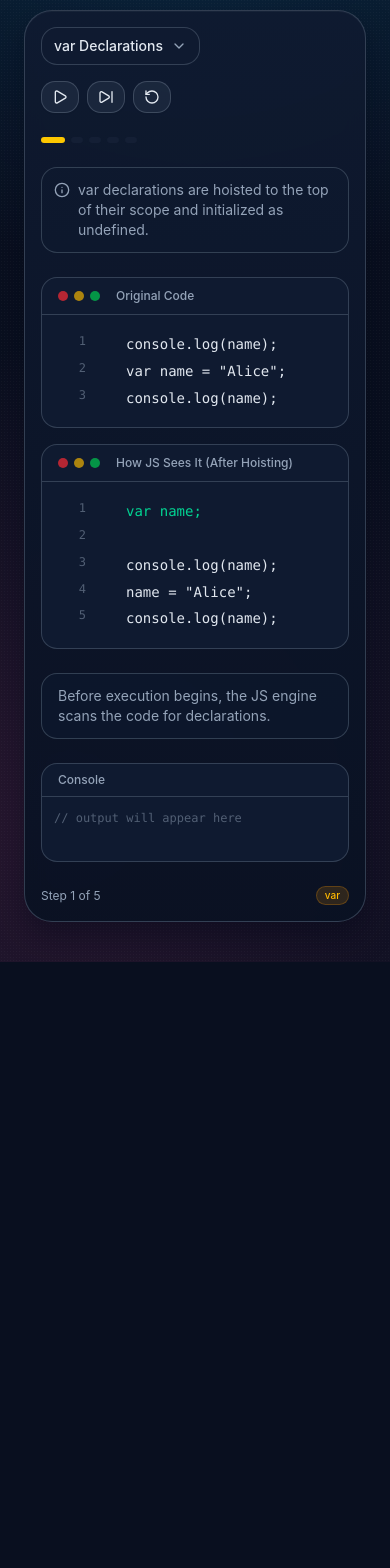
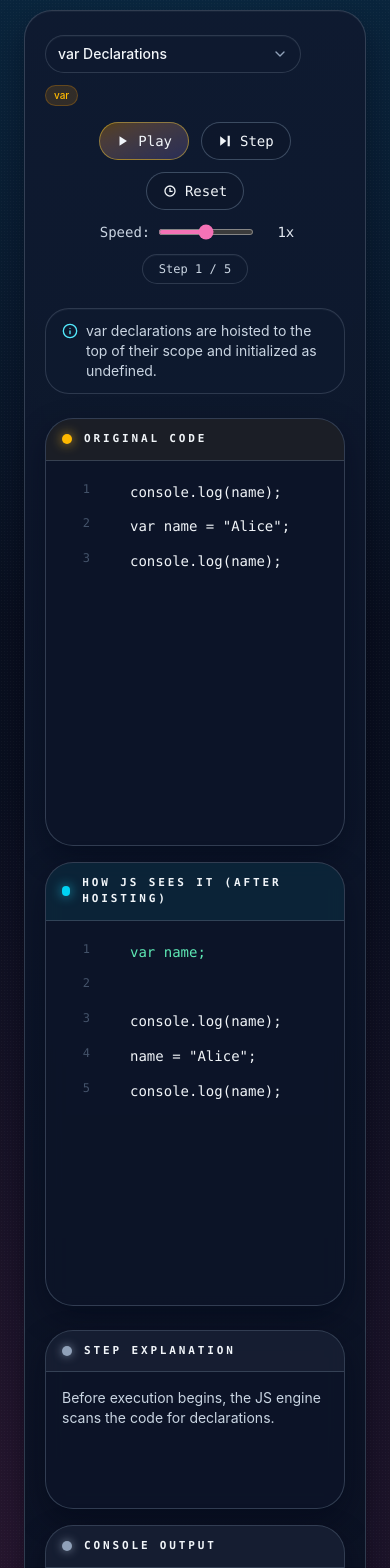
Before and after one commit to tornike14/visualizejs, a Next.js app: page /javascript/hoisting in a window 390 px wide. Shown: the part 220-1788 px from the top of the page. Before the commit the page ends 1182 px from the top, so only its background shows below. Built offline with nearby package versions, Linux system fonts and the light colour scheme.

Commit message:
hoisiting refactor / minor UI changes

```diff
--- a/src/components/layout/Sidebar.tsx
+++ b/src/components/layout/Sidebar.tsx
@@ -25,19 +25,13 @@ function TopicLink({ topic, isActive }: { topic: Topic; isActive: boolean }) {
   return (
     <Link
       href={topic.route}
-      className={`group flex items-center gap-3 rounded-2xl px-3 py-2.5 text-sm transition-all ${
+      className={`group flex items-center gap-3 rounded-2xl border px-3 py-2.5 text-sm transition-all ${
         isActive
-          ? "border border-pink-400/35 bg-[rgba(31,45,74,0.65)] text-[color:var(--app-text-primary)] shadow-[0_0_18px_rgba(244,114,182,0.14)]"
-          : "border border-transparent text-[color:var(--app-text-secondary)] hover:border-[rgba(71,85,105,0.55)] hover:bg-[rgba(22,33,59,0.62)] hover:text-[color:var(--app-text-primary)]"
+          ? "border-pink-400/35 bg-[rgba(31,45,74,0.7)] text-[color:var(--app-text-primary)] shadow-[0_0_18px_rgba(244,114,182,0.14)]"
+          : "border-[rgba(71,85,105,0.45)] bg-[rgba(13,21,40,0.62)] text-[color:var(--app-text-secondary)] shadow-[inset_0_1px_0_rgba(148,163,184,0.05)] hover:border-[rgba(71,85,105,0.75)] hover:bg-[rgba(22,33,59,0.72)] hover:text-[color:var(--app-text-primary)]"
       }`}
     >
-      <span className="text-base">{topic.icon}</span>
-      <div className="flex flex-1 flex-col gap-1">
-        <span className="font-medium">{topic.title}</span>
-        <span className="line-clamp-1 text-xs text-[color:var(--app-text-secondary)]">
-          {topic.description}
-        </span>
-      </div>
+      <span className="flex-1 font-semibold tracking-[0.01em]">{topic.title}</span>
       <Badge
         variant="outline"
         className={`text-[10px] ${DIFFICULTY_COLORS[topic.difficulty]}`}
@@ -87,7 +81,7 @@ function SidebarContent({
       <Separator className="bg-[rgba(71,85,105,0.55)]" />
 
       <ScrollArea className="flex-1 px-3 py-3">
-        <nav className="flex flex-col gap-1" aria-label="Topics">
+        <nav className="flex flex-col gap-2" aria-label="Topics">
           {filteredTopics.map((topic) => (
             <div key={topic.id} onClick={onLinkClick}>
               <TopicLink topic={topic} isActive={pathname === topic.route} />
--- a/src/components/layout/TopicToggle.tsx
+++ b/src/components/layout/TopicToggle.tsx
@@ -1,5 +1,6 @@
 "use client";
 
+import Image from "next/image";
 import type { Category } from "@/types";
 
 interface TopicToggleProps {
@@ -15,25 +16,45 @@ export function TopicToggle({
     <div className="app-surface-flat flex items-center gap-1 rounded-2xl p-1">
       <button
         onClick={() => onCategoryChange("javascript")}
-        className={`flex-1 rounded-xl px-3 py-1.5 text-sm font-medium transition-all ${
+        className={`flex flex-1 items-center justify-center rounded-xl px-3 py-2 text-sm font-medium transition-all ${
           activeCategory === "javascript"
-            ? "border border-yellow-300/30 bg-yellow-400/15 text-yellow-200 shadow-[0_0_16px_rgba(251,191,36,0.16)]"
-            : "border border-transparent text-[color:var(--app-text-secondary)] hover:text-[color:var(--app-text-primary)]"
+            ? "border border-yellow-300/30 bg-yellow-400/15 shadow-[0_0_16px_rgba(251,191,36,0.16)]"
+            : "border border-transparent hover:bg-[rgba(22,33,59,0.62)]"
         }`}
+        aria-label="JavaScript"
         aria-pressed={activeCategory === "javascript"}
       >
-        JavaScript
+        <Image
+          src="/icons/javascript.svg"
+          alt=""
+          width={22}
+          height={22}
+          className={`h-[22px] w-[22px] object-contain transition-opacity ${
+            activeCategory === "javascript" ? "opacity-100" : "opacity-75"
+          }`}
+        />
+        <span className="sr-only">JavaScript</span>
       </button>
       <button
         onClick={() => onCategoryChange("react")}
-        className={`flex-1 rounded-xl px-3 py-1.5 text-sm font-medium transition-all ${
+        className={`flex flex-1 items-center justify-center rounded-xl px-3 py-2 text-sm font-medium transition-all ${
           activeCategory === "react"
-            ? "border border-cyan-300/30 bg-cyan-400/15 text-cyan-200 shadow-[0_0_16px_rgba(34,211,238,0.16)]"
-            : "border border-transparent text-[color:var(--app-text-secondary)] hover:text-[color:var(--app-text-primary)]"
+            ? "border border-cyan-300/30 bg-cyan-400/15 shadow-[0_0_16px_rgba(34,211,238,0.16)]"
+            : "border border-transparent hover:bg-[rgba(22,33,59,0.62)]"
         }`}
+        aria-label="React"
         aria-pressed={activeCategory === "react"}
       >
-        React
+        <Image
+          src="/icons/react.svg"
+          alt=""
+          width={22}
+          height={22}
+          className={`h-[22px] w-[22px] object-contain transition-opacity ${
+            activeCategory === "react" ? "opacity-100" : "opacity-75"
+          }`}
+        />
+        <span className="sr-only">React</span>
       </button>
     </div>
   );
--- a/src/components/visualizations/Hoisting.tsx
+++ b/src/components/visualizations/Hoisting.tsx
@@ -2,17 +2,17 @@
 
 import { useState, useCallback, useRef, useEffect } from "react";
 import {
-  Play,
-  Pause,
-  SkipForward,
-  RotateCcw,
   ChevronDown,
   ArrowUp,
   AlertTriangle,
   Info,
 } from "lucide-react";
-import { Button } from "@/components/ui/button";
 import { Badge } from "@/components/ui/badge";
+import { NeonPanel, type NeonTone } from "@/components/visualization-ui/NeonPanel";
+import {
+  TransportControls,
+  type PlaybackSpeedLevel,
+} from "@/components/visualization-ui/TransportControls";
 import { cn } from "@/lib/utils";
 
 // ---------------------------------------------------------------------------
@@ -437,12 +437,29 @@ function kindLabel(kind: HoistingKind): string {
   }
 }
 
+const SPEED_TO_DELAY_MS: Record<PlaybackSpeedLevel, number> = {
+  1: 2400,
+  2: 1800,
+  3: 1300,
+  4: 850,
+  5: 500,
+};
+
+const SPEED_LABELS: Record<PlaybackSpeedLevel, string> = {
+  1: "0.5x",
+  2: "0.75x",
+  3: "1x",
+  4: "1.5x",
+  5: "2x",
+};
+
 // ---------------------------------------------------------------------------
 // Sub-components
 // ---------------------------------------------------------------------------
 
 function CodePanel({
   title,
+  tone,
   lines,
   highlightIds,
   floatingIds,
@@ -450,6 +467,7 @@ function CodePanel({
   isHoistedView,
 }: {
   title: string;
+  tone: NeonTone;
   lines: (CodeLine | HoistedLine)[];
   highlightIds: string[];
   floatingIds: string[];
@@ -457,19 +475,12 @@ function CodePanel({
   isHoistedView: boolean;
 }) {
   return (
-    <div className="flex flex-1 flex-col overflow-hidden rounded-lg border border-border bg-card">
-      {/* Panel header */}
-      <div className="flex items-center gap-2 border-b border-border px-4 py-2.5">
-        <div className="flex gap-1.5">
-          <span className="block h-2.5 w-2.5 rounded-full bg-red-500/70" />
-          <span className="block h-2.5 w-2.5 rounded-full bg-yellow-500/70" />
-          <span className="block h-2.5 w-2.5 rounded-full bg-green-500/70" />
-        </div>
-        <span className="ml-2 text-xs font-medium text-muted-foreground">{title}</span>
-      </div>
-
-      {/* Code lines */}
-      <div className="flex-1 overflow-auto p-4 font-mono text-sm leading-relaxed">
+    <NeonPanel
+      title={title}
+      tone={tone}
+      bodyClassName="min-h-[24rem] overflow-auto p-0 font-mono text-sm leading-relaxed"
+    >
+      <div className="space-y-1 p-4">
         {lines.map((line, idx) => {
           const isHighlighted = highlightIds.includes(line.id);
           const isFloating = floatingIds.includes(line.id);
@@ -481,38 +492,30 @@ function CodePanel({
             <div
               key={`${line.id}-${idx}`}
               className={cn(
-                "flex items-start gap-3 rounded-md px-2 py-0.5 transition-all duration-500",
-                isHighlighted && "bg-yellow-500/10",
-                isInTDZ && "bg-red-500/10",
-                isFloating &&
-                  "animate-[floatUp_0.8s_ease-out_forwards] bg-emerald-500/10",
-                !isHighlighted && !isInTDZ && !isFloating && "bg-transparent"
+                "flex items-start gap-3 rounded-lg px-2 py-1 transition-all duration-300",
+                isFloating && "ho-floating bg-emerald-500/10 ring-1 ring-emerald-400/20",
+                isInTDZ && "bg-red-500/10 ring-1 ring-red-400/20",
+                isHighlighted && !isInTDZ && "bg-amber-400/10 ring-1 ring-amber-300/20"
               )}
             >
-              {/* Line number */}
-              <span className="w-5 shrink-0 select-none text-right text-xs text-muted-foreground/50">
+              <span className="w-5 shrink-0 select-none text-right text-xs text-slate-500/65">
                 {idx + 1}
               </span>
 
-              {/* Indicators */}
               <span className="w-4 shrink-0">
-                {isFloating && (
-                  <ArrowUp className="h-3.5 w-3.5 animate-[floatUp_0.8s_ease-out_forwards] text-emerald-400" />
-                )}
+                {isFloating && <ArrowUp className="ho-floating h-3.5 w-3.5 text-emerald-300" />}
                 {isInTDZ && !isFloating && (
-                  <AlertTriangle className="h-3.5 w-3.5 text-red-400" />
+                  <AlertTriangle className="h-3.5 w-3.5 text-red-300" />
                 )}
               </span>
 
-              {/* Code text */}
               <span
                 className={cn(
                   "flex-1 whitespace-pre",
-                  isHoistedLine && "text-emerald-400",
-                  isInTDZ && "text-red-400",
-                  !isHoistedLine &&
-                    !isInTDZ &&
-                    (line.text === "" ? "opacity-0" : "text-foreground")
+                  line.text === "" && "opacity-0",
+                  isHoistedLine && "text-emerald-300",
+                  isInTDZ && "text-red-300",
+                  !isHoistedLine && !isInTDZ && line.text !== "" && "text-slate-100"
                 )}
               >
                 {"  ".repeat(line.indent)}
@@ -522,19 +525,20 @@ function CodePanel({
           );
         })}
       </div>
-    </div>
+    </NeonPanel>
   );
 }
 
 function ConsolePanel({ output }: { output: string[] }) {
   return (
-    <div className="flex flex-col overflow-hidden rounded-lg border border-border bg-card">
-      <div className="flex items-center gap-2 border-b border-border px-4 py-2">
-        <span className="text-xs font-medium text-muted-foreground">Console</span>
-      </div>
-      <div className="min-h-[4rem] flex-1 overflow-auto p-3 font-mono text-xs leading-relaxed">
+    <NeonPanel
+      title="Console Output"
+      tone="slate"
+      bodyClassName="min-h-[8.5rem] overflow-auto p-3 font-mono text-xs leading-relaxed"
+    >
+      <div className="space-y-1">
         {output.length === 0 ? (
-          <span className="text-muted-foreground/50">
+          <span className="text-slate-500/70">
             {"// output will appear here"}
           </span>
         ) : (
@@ -546,17 +550,17 @@ function ConsolePanel({ output }: { output: string[] }) {
                 key={idx}
                 className={cn(
                   "py-0.5",
-                  isError ? "text-red-400" : "text-emerald-400"
+                  isError ? "text-red-300" : "text-emerald-300"
                 )}
               >
-                <span className="mr-2 text-muted-foreground/40">&gt;</span>
+                <span className="mr-2 text-slate-500/60">&gt;</span>
                 {line}
               </div>
             );
           })
         )}
       </div>
-    </div>
+    </NeonPanel>
   );
 }
 
@@ -595,21 +599,21 @@ function ExampleSelector({
         type="button"
         onClick={() => setOpen((v) => !v)}
         className={cn(
-          "flex items-center gap-2 rounded-lg border border-border bg-card px-3 py-2 text-sm font-medium text-foreground transition-colors hover:bg-accent",
-          open && "ring-2 ring-ring/50"
+          "app-surface-subtle flex min-w-[16rem] items-center justify-between gap-2 rounded-xl px-3 py-2 text-sm font-medium text-slate-100 transition-all hover:border-pink-300/35 hover:bg-[rgba(22,33,59,0.72)]",
+          open && "ring-2 ring-pink-300/50"
         )}
       >
         <span>{active?.title ?? "Select example"}</span>
         <ChevronDown
           className={cn(
-            "h-4 w-4 text-muted-foreground transition-transform duration-200",
+            "h-4 w-4 text-slate-400 transition-transform duration-200",
             open && "rotate-180"
           )}
         />
       </button>
 
       {open && (
-        <div className="absolute left-0 top-full z-50 mt-1 w-72 overflow-hidden rounded-lg border border-border bg-card shadow-xl">
+        <div className="app-surface absolute left-0 top-full z-50 mt-2 w-[22rem] overflow-hidden rounded-2xl border-[color:var(--app-border)] p-1.5 shadow-[0_18px_36px_rgba(2,6,23,0.5)]">
           {examples.map((ex) => (
             <button
               key={ex.id}
@@ -619,17 +623,19 @@ function ExampleSelector({
                 setOpen(false);
               }}
               className={cn(
-                "flex w-full flex-col gap-1 px-4 py-3 text-left text-sm transition-colors hover:bg-accent",
-                ex.id === activeId && "bg-accent"
+                "flex w-full flex-col gap-1 rounded-xl border border-transparent px-3 py-2.5 text-left text-sm transition-all",
+                ex.id === activeId
+                  ? "border-pink-300/30 bg-[rgba(31,45,74,0.65)]"
+                  : "hover:border-[rgba(71,85,105,0.6)] hover:bg-[rgba(22,33,59,0.62)]"
               )}
             >
               <div className="flex items-center gap-2">
-                <span className="font-medium">{ex.title}</span>
+                <span className="font-medium text-slate-100">{ex.title}</span>
                 <Badge variant="outline" className={cn("text-[10px]", kindBadgeClass(ex.kind))}>
                   {kindLabel(ex.kind)}
                 </Badge>
               </div>
-              <span className="text-xs text-muted-foreground line-clamp-2">
+              <span className="line-clamp-2 text-xs text-slate-400">
                 {ex.description}
               </span>
             </button>
@@ -655,15 +661,27 @@ function StepIndicator({
           className={cn(
             "h-1.5 rounded-full transition-all duration-300",
             idx === current
-              ? "w-6 bg-yellow-400"
+              ? "w-7 bg-amber-300"
               : idx < current
-                ? "w-3 bg-yellow-400/40"
-                : "w-3 bg-muted"
+                ? "w-3 bg-amber-300/45"
+                : "w-3 bg-slate-700/80"
           )}
         />
       ))}
     </div>
   );
+}
+
+function explanationTone(kind: StepKind): NeonTone {
+  if (kind === "tdz-error") {
+    return "pink";
+  }
+
+  if (kind === "hoist") {
+    return "green";
+  }
+
+  return "slate";
 }
 
 // ---------------------------------------------------------------------------
@@ -672,132 +690,136 @@ function StepIndicator({
 
 export function Hoisting() {
   const [activeExampleId, setActiveExampleId] = useState(EXAMPLES[0].id);
-  const [currentStep, setCurrentStep] = useState(0);
+  const [currentStepIndex, setCurrentStepIndex] = useState(0);
   const [isPlaying, setIsPlaying] = useState(false);
-  const playIntervalRef = useRef<ReturnType<typeof setInterval> | null>(null);
+  const [speedLevel, setSpeedLevel] = useState<PlaybackSpeedLevel>(3);
 
   const example = EXAMPLES.find((e) => e.id === activeExampleId) ?? EXAMPLES[0];
-  const step = example.steps[currentStep];
-  const isLastStep = currentStep >= example.steps.length - 1;
-
-  // Auto-play logic
-  const clearAutoPlay = useCallback(() => {
-    if (playIntervalRef.current !== null) {
-      clearInterval(playIntervalRef.current);
-      playIntervalRef.current = null;
-    }
-    setIsPlaying(false);
-  }, []);
+  const totalSteps = example.steps.length;
+  const lastStepIndex = totalSteps - 1;
+  const step = example.steps[currentStepIndex] ?? example.steps[0];
+  const canStep = currentStepIndex < lastStepIndex;
 
   useEffect(() => {
-    if (!isPlaying) return;
+    if (!isPlaying) {
+      return;
+    }
 
-    playIntervalRef.current = setInterval(() => {
-      setCurrentStep((prev) => {
-        const next = prev + 1;
-        if (next >= example.steps.length) {
-          clearAutoPlay();
-          return prev;
+    const timeoutId = window.setTimeout(() => {
+      setCurrentStepIndex((previousStep) => {
+        if (previousStep >= lastStepIndex) {
+          setIsPlaying(false);
+          return previousStep;
         }
-        return next;
+
+        const nextStep = previousStep + 1;
+        if (nextStep >= lastStepIndex) {
+          setIsPlaying(false);
+        }
+
+        return nextStep;
       });
-    }, 1800);
+    }, SPEED_TO_DELAY_MS[speedLevel]);
 
-    return () => {
-      if (playIntervalRef.current !== null) {
-        clearInterval(playIntervalRef.current);
-        playIntervalRef.current = null;
+    return () => window.clearTimeout(timeoutId);
+  }, [currentStepIndex, isPlaying, lastStepIndex, speedLevel]);
+
+  const handleTogglePlay = useCallback(() => {
+    setIsPlaying((previousPlaying) => {
+      if (previousPlaying) {
+        return false;
       }
-    };
-  }, [isPlaying, example.steps.length, clearAutoPlay]);
 
-  const handlePlay = useCallback(() => {
-    if (isLastStep) {
-      setCurrentStep(0);
-    }
-    setIsPlaying(true);
-  }, [isLastStep]);
+      setCurrentStepIndex((previousStep) => {
+        if (previousStep >= lastStepIndex) {
+          return 0;
+        }
 
-  const handlePause = useCallback(() => {
-    clearAutoPlay();
-  }, [clearAutoPlay]);
+        return previousStep;
+      });
 
-  const handleStepForward = useCallback(() => {
-    clearAutoPlay();
-    setCurrentStep((prev) => Math.min(prev + 1, example.steps.length - 1));
-  }, [example.steps.length, clearAutoPlay]);
+      return true;
+    });
+  }, [lastStepIndex]);
+
+  const handleStep = useCallback(() => {
+    setIsPlaying(false);
+    setCurrentStepIndex((previousStep) =>
+      Math.min(previousStep + 1, lastStepIndex)
+    );
+  }, [lastStepIndex]);
 
   const handleReset = useCallback(() => {
-    clearAutoPlay();
-    setCurrentStep(0);
-  }, [clearAutoPlay]);
+    setIsPlaying(false);
+    setCurrentStepIndex(0);
+  }, []);
 
   const handleExampleChange = useCallback(
     (id: string) => {
-      clearAutoPlay();
+      setIsPlaying(false);
       setActiveExampleId(id);
-      setCurrentStep(0);
+      setCurrentStepIndex(0);
     },
-    [clearAutoPlay]
+    []
   );
 
   return (
-    <div className="flex flex-col gap-6">
-      {/* Header row: selector + controls */}
-      <div className="flex flex-col gap-4 sm:flex-row sm:items-center sm:justify-between">
-        <ExampleSelector
-          examples={EXAMPLES}
-          activeId={activeExampleId}
-          onSelect={handleExampleChange}
-        />
+    <section className="relative flex flex-col gap-6 px-1 py-2 text-slate-100 sm:px-2 sm:py-3 lg:px-3 lg:py-4">
+      <style>{`
+        .ho-floating {
+          animation: ho-float-up 0.7s ease-out;
+        }
 
-        <div className="flex items-center gap-2">
-          {isPlaying ? (
-            <Button variant="outline" size="sm" onClick={handlePause}>
-              <Pause className="h-4 w-4" />
-              <span className="sr-only sm:not-sr-only">Pause</span>
-            </Button>
-          ) : (
-            <Button variant="outline" size="sm" onClick={handlePlay}>
-              <Play className="h-4 w-4" />
-              <span className="sr-only sm:not-sr-only">Play</span>
-            </Button>
-          )}
-          <Button
-            variant="outline"
-            size="sm"
-            onClick={handleStepForward}
-            disabled={isLastStep}
-          >
-            <SkipForward className="h-4 w-4" />
-            <span className="sr-only sm:not-sr-only">Step</span>
-          </Button>
-          <Button variant="outline" size="sm" onClick={handleReset}>
-            <RotateCcw className="h-4 w-4" />
-            <span className="sr-only sm:not-sr-only">Reset</span>
-          </Button>
+        @keyframes ho-float-up {
+          from {
+            opacity: 0.25;
+            transform: translateY(10px);
+          }
+          to {
+            opacity: 1;
+            transform: translateY(0);
+          }
+        }
+      `}</style>
 
-          <div className="ml-2 hidden sm:block">
-            <StepIndicator total={example.steps.length} current={currentStep} />
-          </div>
+      <div className="flex flex-col gap-4 xl:flex-row xl:items-center xl:justify-between">
+        <div className="flex flex-wrap items-center gap-3">
+          <ExampleSelector
+            examples={EXAMPLES}
+            activeId={activeExampleId}
+            onSelect={handleExampleChange}
+          />
+          <Badge variant="outline" className={cn("text-[10px]", kindBadgeClass(example.kind))}>
+            {kindLabel(example.kind)}
+          </Badge>
+        </div>
+
+        <div className="flex flex-col items-center gap-3">
+          <TransportControls
+            isPlaying={isPlaying}
+            canStep={canStep}
+            speedLevel={speedLevel}
+            speedLabel={SPEED_LABELS[speedLevel]}
+            onTogglePlay={handleTogglePlay}
+            onStep={handleStep}
+            onReset={handleReset}
+            onSpeedLevelChange={setSpeedLevel}
+          />
+          <p className="app-surface-subtle inline-flex items-center gap-2 rounded-full px-4 py-1.5 font-mono text-xs text-slate-300">
+            Step {currentStepIndex + 1} / {totalSteps}
+          </p>
         </div>
       </div>
 
-      {/* Mobile step indicator */}
-      <div className="block sm:hidden">
-        <StepIndicator total={example.steps.length} current={currentStep} />
+      <div className="app-surface-subtle flex items-start gap-2 rounded-2xl px-4 py-3 text-sm text-slate-300">
+        <Info className="mt-0.5 h-4 w-4 shrink-0 text-cyan-300" />
+        <p>{example.description}</p>
       </div>
 
-      {/* Description badge */}
-      <div className="flex items-start gap-2 rounded-lg border border-border bg-card/50 p-3">
-        <Info className="mt-0.5 h-4 w-4 shrink-0 text-muted-foreground" />
-        <p className="text-sm text-muted-foreground">{example.description}</p>
-      </div>
-
-      {/* Split code panels */}
-      <div className="grid grid-cols-1 gap-4 lg:grid-cols-2">
+      <div className="grid gap-4 xl:grid-cols-2">
         <CodePanel
           title="Original Code"
+          tone="amber"
           lines={example.original}
           highlightIds={step.highlightOriginal}
           floatingIds={[]}
@@ -806,6 +828,7 @@ export function Hoisting() {
         />
         <CodePanel
           title="How JS Sees It (After Hoisting)"
+          tone="cyan"
           lines={example.hoisted}
           highlightIds={step.highlightHoisted}
           floatingIds={step.floatingLineIds}
@@ -814,41 +837,40 @@ export function Hoisting() {
         />
       </div>
 
-      {/* Explanation */}
-      <div
-        className={cn(
-          "rounded-lg border px-4 py-3 text-sm transition-colors duration-300",
-          step.kind === "tdz-error"
-            ? "border-red-500/30 bg-red-500/5 text-red-300"
-            : step.kind === "hoist"
-              ? "border-emerald-500/30 bg-emerald-500/5 text-emerald-300"
-              : "border-border bg-card/50 text-muted-foreground"
-        )}
-      >
-        <div className="flex items-start gap-2">
+      <div className="grid gap-4 xl:grid-cols-[minmax(0,1fr)_20rem]">
+        <NeonPanel
+          title="Step Explanation"
+          tone={explanationTone(step.kind)}
+          bodyClassName="min-h-[8.5rem] flex items-start gap-2 text-sm"
+        >
           {step.kind === "tdz-error" && (
-            <AlertTriangle className="mt-0.5 h-4 w-4 shrink-0 text-red-400" />
+            <AlertTriangle className="mt-0.5 h-4 w-4 shrink-0 text-red-300" />
           )}
           {step.kind === "hoist" && (
-            <ArrowUp className="mt-0.5 h-4 w-4 shrink-0 text-emerald-400" />
+            <ArrowUp className="mt-0.5 h-4 w-4 shrink-0 text-emerald-300" />
           )}
-          <p>{step.explanation}</p>
+          <p
+            className={cn(
+              step.kind === "tdz-error" && "text-red-200",
+              step.kind === "hoist" && "text-emerald-200",
+              step.kind !== "tdz-error" && step.kind !== "hoist" && "text-slate-300"
+            )}
+          >
+            {step.explanation}
+          </p>
+        </NeonPanel>
+        <div>
+          <ConsolePanel output={step.consoleOutput} />
         </div>
       </div>
 
-      {/* Console */}
-      <ConsolePanel output={step.consoleOutput} />
-
-      {/* Step counter text */}
-      <div className="flex items-center justify-between text-xs text-muted-foreground">
-        <span>
-          Step {currentStep + 1} of {example.steps.length}
+      <div className="flex flex-col gap-2 sm:flex-row sm:items-center sm:justify-between">
+        <StepIndicator total={totalSteps} current={currentStepIndex} />
+        <span className="text-xs text-[color:var(--app-text-secondary)]">
+          Hoisting pass first, execution pass second.
         </span>
-        <Badge variant="outline" className={cn("text-[10px]", kindBadgeClass(example.kind))}>
-          {kindLabel(example.kind)}
-        </Badge>
       </div>
-    </div>
+    </section>
   );
 }
 
```
Also changed, not shown: src/components/layout/CategoryTopicsPage.tsx (+22 -16 lines), public/icons/javascript.svg (added), public/icons/react.svg (added).
